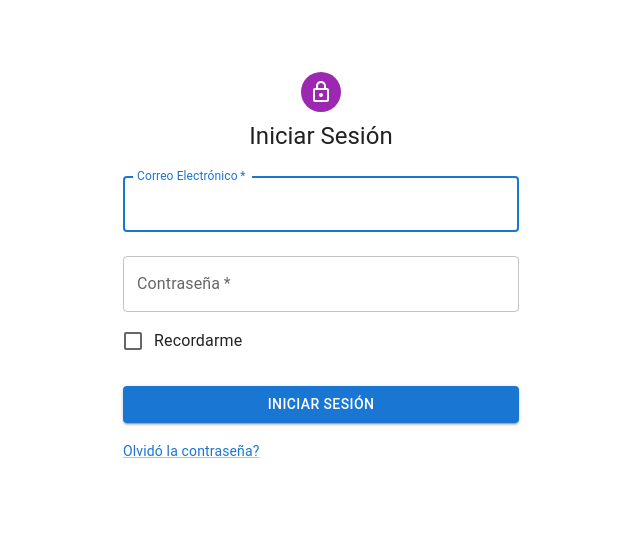
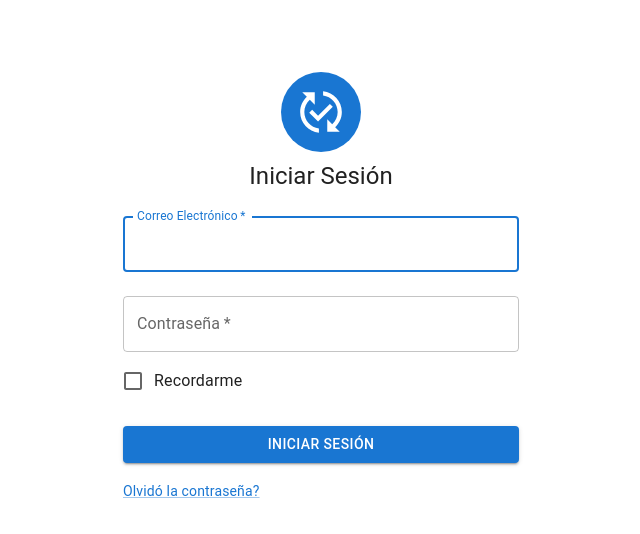
Before and after one commit to LeoDm123/EmailMkt-Front, a React (Vite) app: page / in a window 1280 px wide. Shown: the top 534 px of the page, without its empty margins (319-959 px from the left). Built offline with nearby package versions, Linux system fonts and the light colour scheme.

Commit message:
logo login

```diff
--- a/src/api/serverAPI.js
+++ b/src/api/serverAPI.js
@@ -2,7 +2,7 @@ import axios from "axios";
 
 const serverAPI = axios.create({
   baseURL: "https://trixchange-api.onrender.com",
-  // baseURL: "http://localhost:4040",
+  //baseURL: "http://localhost:4040",
 });
 
 export default serverAPI;
--- a/src/components/login/login.tsx
+++ b/src/components/login/login.tsx
@@ -5,11 +5,11 @@ import Button from "@mui/material/Button";
 import CssBaseline from "@mui/material/CssBaseline";
 import TextField from "@mui/material/TextField";
 import FormControlLabel from "@mui/material/FormControlLabel";
+import PublishedWithChangesIcon from "@mui/icons-material/PublishedWithChanges";
 import Checkbox from "@mui/material/Checkbox";
 import Link from "@mui/material/Link";
 import Grid from "@mui/material/Grid";
 import Box from "@mui/material/Box";
-import LockOutlinedIcon from "@mui/icons-material/LockOutlined";
 import Typography from "@mui/material/Typography";
 import Container from "@mui/material/Container";
 import { createTheme, ThemeProvider } from "@mui/material/styles";
@@ -69,8 +69,8 @@ export const LogIn = () => {
             alignItems: "center",
           }}
         >
-          <Avatar sx={{ m: 1, bgcolor: "secondary.main" }}>
-            <LockOutlinedIcon />
+          <Avatar sx={{ m: 1, bgcolor: "primary.main", width: 80, height: 80 }}>
+            <PublishedWithChangesIcon sx={{ width: 50, height: 50 }} />
           </Avatar>
           <Typography component="h1" variant="h5">
             Iniciar Sesión
--- a/src/components/operaciones/Ops.tsx
+++ b/src/components/operaciones/Ops.tsx
@@ -185,7 +185,7 @@ function EnhancedTableHead(props: EnhancedTableProps) {
 }
 
 export default function TablaOps() {
-  const [order, setOrder] = React.useState<Order>("desc");
+  const [order, setOrder] = React.useState<Order>("asc");
   const [orderBy, setOrderBy] = React.useState<keyof Data>("Fecha");
   const [selected, setSelected] = React.useState<readonly string[]>([]);
   const [operaciones, setOperaciones] = useState<Data[]>([]);
```
